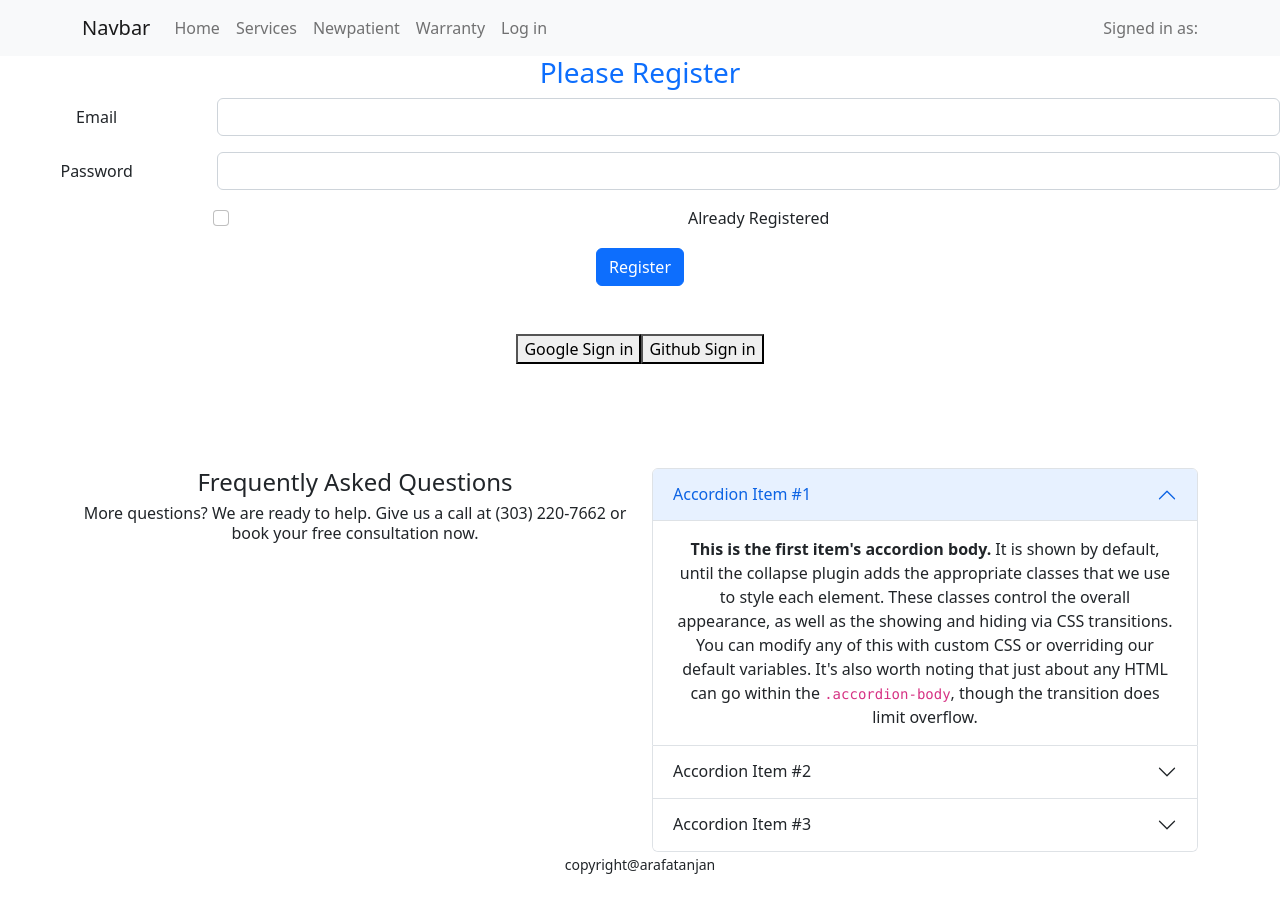
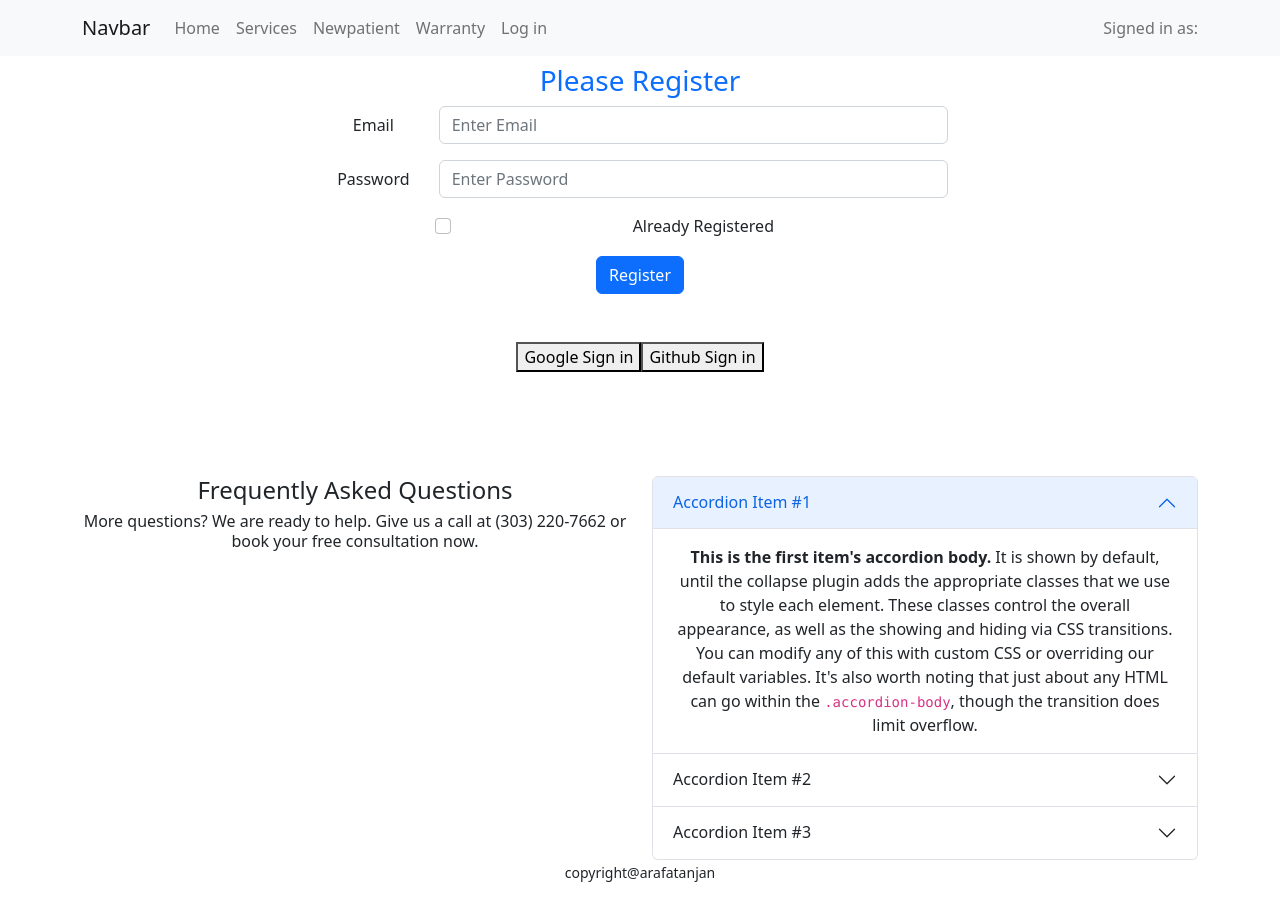
Before and after one commit to arafatanjan/Doctors-Site, a React (Create React App) app: page /loggedin in a window 1280 px wide. Built offline with nearby package versions, Linux system fonts and the light colour scheme; no server answers.

Commit message:
first commit

```diff
--- a/src/Components/Loggedin/Loggedin.js
+++ b/src/Components/Loggedin/Loggedin.js
@@ -1,4 +1,4 @@
-import React, { useEffect } from 'react';
+import React, { useEffect, useRef } from 'react';
 
 import initializeAuthentication from '../../Firebase/firebse.initialize';
 import { getAuth, signInWithPopup, GoogleAuthProvider, GithubAuthProvider, signOut, createUserWithEmailAndPassword, signInWithEmailAndPassword, sendEmailVerification } from "firebase/auth";
@@ -14,6 +14,8 @@ const auth = getAuth();
 
 
 const Loggedin = () => {
+    const emailRef = useRef('');
+    const passwordRef = useRef('');
     const { signInUsingGoole } = useAuth();
     const [email, setEmail] = useState('');
     // const [users, setUsers] = useState({});
@@ -82,9 +84,11 @@ const Loggedin = () => {
         navigate('/loggedin');
     }
 
-    const handleRegitrtion = e => {
+    const handleRegitrtion = event => {
         // console.log(email, password);
-        e.preventDefault();
+        event.preventDefault();
+        const email = emailRef.current.value;
+        const password = passwordRef.current.value;
         if (password.length < 6) {
             setError('Pasword must be 6')
             return;
@@ -144,19 +148,19 @@ const Loggedin = () => {
     }
     return (
 
-        <div className="">
-            <h3 className='text-primary'>Please {islogin ? 'Login' : 'Register'}</h3>
+        <div className="container mx-auto w-50">
+            <h3 className='text-primary my-2'>Please {islogin ? 'Login' : 'Register'}</h3>
             <form onSubmit={handleRegitrtion}>
                 <div className="row mb-3">
                     <label htmlFor="inputEmail3" className="col-sm-2 col-form-label">Email</label>
                     <div className="col-sm-10">
-                        <input onBlur={handleEmailChange} type="email" className="form-control" id="inputEmail3" required />
+                        <input onBlur={handleEmailChange} type="email" ref={emailRef} placeholder='Enter Email' className="form-control" id="inputEmail3" required />
                     </div>
                 </div>
                 <div className="row mb-3">
-                    <label htmlFor="inputPassword3" className="col-sm-2 col-form-label">Password</label>
+                    <label htmlFor="inputPassword3" className="col-sm-2  col-form-label">Password</label>
                     <div className="col-sm-10">
-                        <input onBlur={handlePasswordChange} type="password" className="form-control" id="inputPassword3" required />
+                        <input onBlur={handlePasswordChange} type="password" placeholder='Enter Password' ref={passwordRef} className="form-control" id="inputPassword3" required />
                     </div>
                 </div>
                 <div>
--- a/src/Hook/Usefirebase.js
+++ b/src/Hook/Usefirebase.js
@@ -1,5 +1,5 @@
 import { useState, useEffect } from 'react';
-import { getAuth, GoogleAuthProvider, signInWithPopup, signOut, } from "firebase/auth";
+import { getAuth, GoogleAuthProvider, signInWithPopup, signOut, onAuthStateChanged } from "firebase/auth";
 
 import initializeAuthentication from '../Firebase/firebse.initialize';
 
@@ -17,7 +17,7 @@ const Usefirebase = () => {
         signInWithPopup(auth, googleProvider)
             .then(result => {
                 const googleuser = result.user;
-                // console.log(googleuser);
+                console.log(googleuser);
                 const { displayName, email } = result.user;
                 const loginuser = {
                     name: displayName,
@@ -45,26 +45,25 @@ const Usefirebase = () => {
     //         }
     //     });
     //     return () => unsubscribed;
-    // }, []);
+    // }, [auth, user]);
 
 
+    useEffect(() => {
+        const unsubscribed = onAuthStateChanged(auth, user => {
+            if (user) {
+                // User is signed in, see docs for a list of available properties
+                // https://firebase.google.com/docs/reference/js/firebase.User
+                setUser(user);
+                console.log('ddddd');
+                // ...
+            } else {
+                // User is signed out
+                setUser({})
 
-    // const unsubscribed = onAuthStateChanged(auth, user => {
-    //     if (user) {
-    //         // User is signed in, see docs for a list of available properties
-    //         // https://firebase.google.com/docs/reference/js/firebase.User
-    //         setUser(user);
-    //         console.log('ddddd');
-    //         // ...
-    //     } else {
-    //         // User is signed out
-    //         setUser({})
-
-    //     }
-    // })
-    // { }
-    // return () => unsubscribed;
-
+            }
+        });
+        return () => unsubscribed;
+    }, [auth]);
 
     const logout = () => {
         signOut(auth)
```
